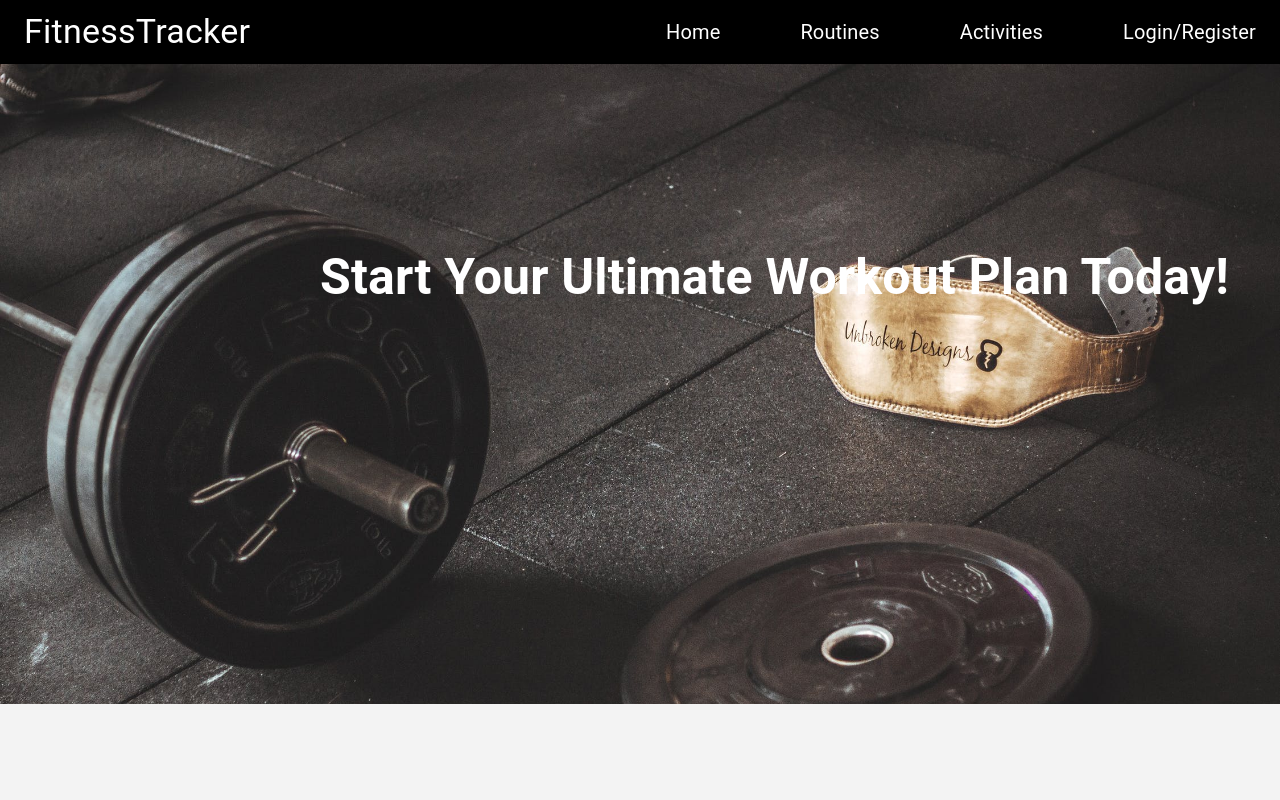
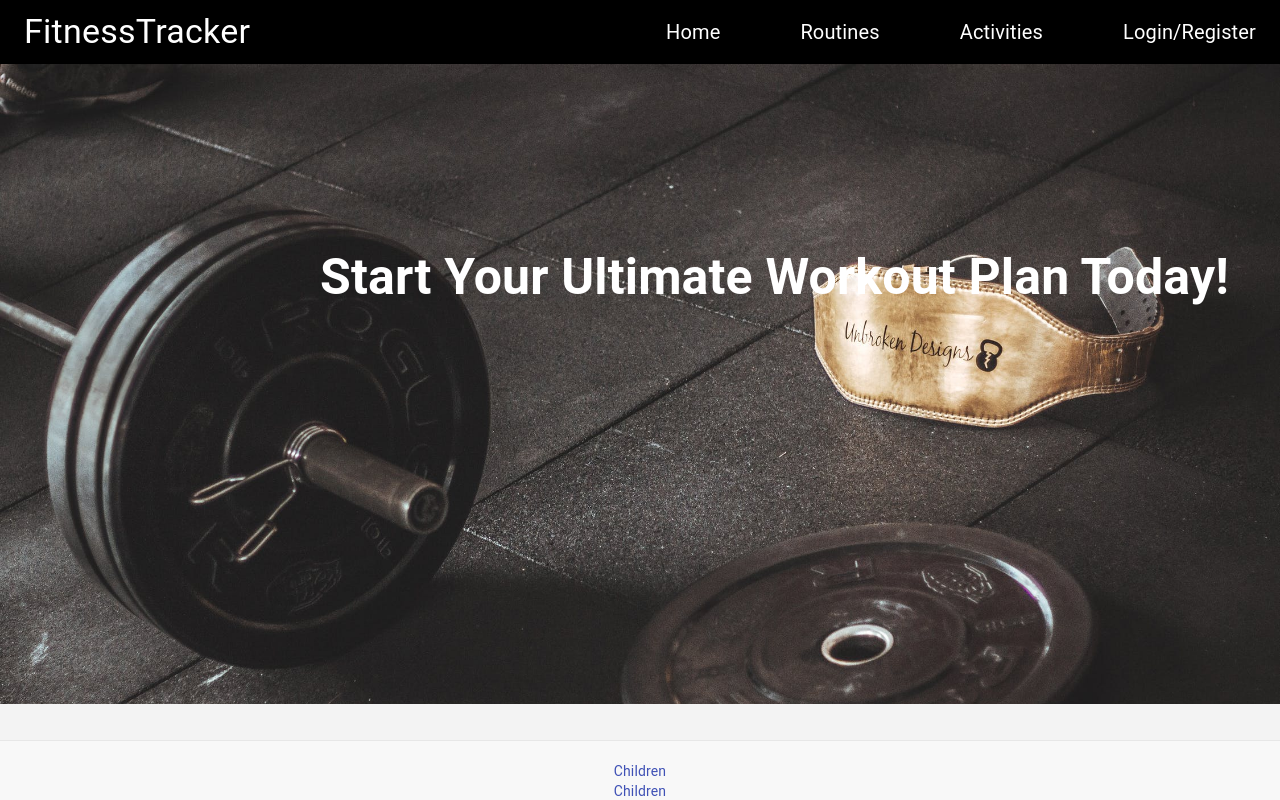
Before and after one commit to carlos-escamilla33/FitnessTrackerFrontEnd, a React (Create React App) app: page / in a window 1280 px wide. Built offline with nearby package versions, Linux system fonts and the light colour scheme.

Commit message:
created footer

```diff
--- a/src/App.js
+++ b/src/App.js
@@ -49,6 +49,7 @@ const App = () => {
                     <ActivityRoutines />
                 </Route>
             </Switch>
+            <Footer />
         </>
     )
 }
--- a/src/components/Footer/Footer.js
+++ b/src/components/Footer/Footer.js
@@ -1,11 +1,19 @@
 import React from "react";
-import "./Footer.css"
+import useStyles from "./StylesFooter"
+import { Container, Grid, Box, Link } from "@material-ui/core";
 
 const Footer = () => {
+    const classes = useStyles();
 
     return (
         <div>
-            <footer>Footer</footer>
+            <div className={classes.phantom} />
+            <div className={classes.footer}>
+                <div>
+                <Link href="/users/login">Children</Link>
+                </div>
+                <Link href="/users/login">Children</Link>
+            </div>
         </div>
     )
 }
--- /dev/null
+++ b/src/components/Footer/StylesFooter.js
@@ -0,0 +1,24 @@
+import React from 'react';
+import { makeStyles } from '@material-ui/core';
+
+const useStyles = makeStyles(() => ({
+    footer: {
+        backgroundColor: "#F8F8F8",
+        borderTop: "1px solid #E7E7E7",
+        textAlign: "center",
+        padding: "20px",
+        position: "fixed",
+        left: "0",
+        bottom: "0",
+        height: "60px",
+        width: "100%",
+    },
+    phantom: {
+        display: "block",
+        padding: "20px",
+        height: "60px",
+        width: "100%"
+    }
+}))
+
+export default useStyles;
```
Also changed, not shown: src/api/index.js (renamed from src/apiFunc/index.js), src/components/Footer/Footer.css (deleted).
